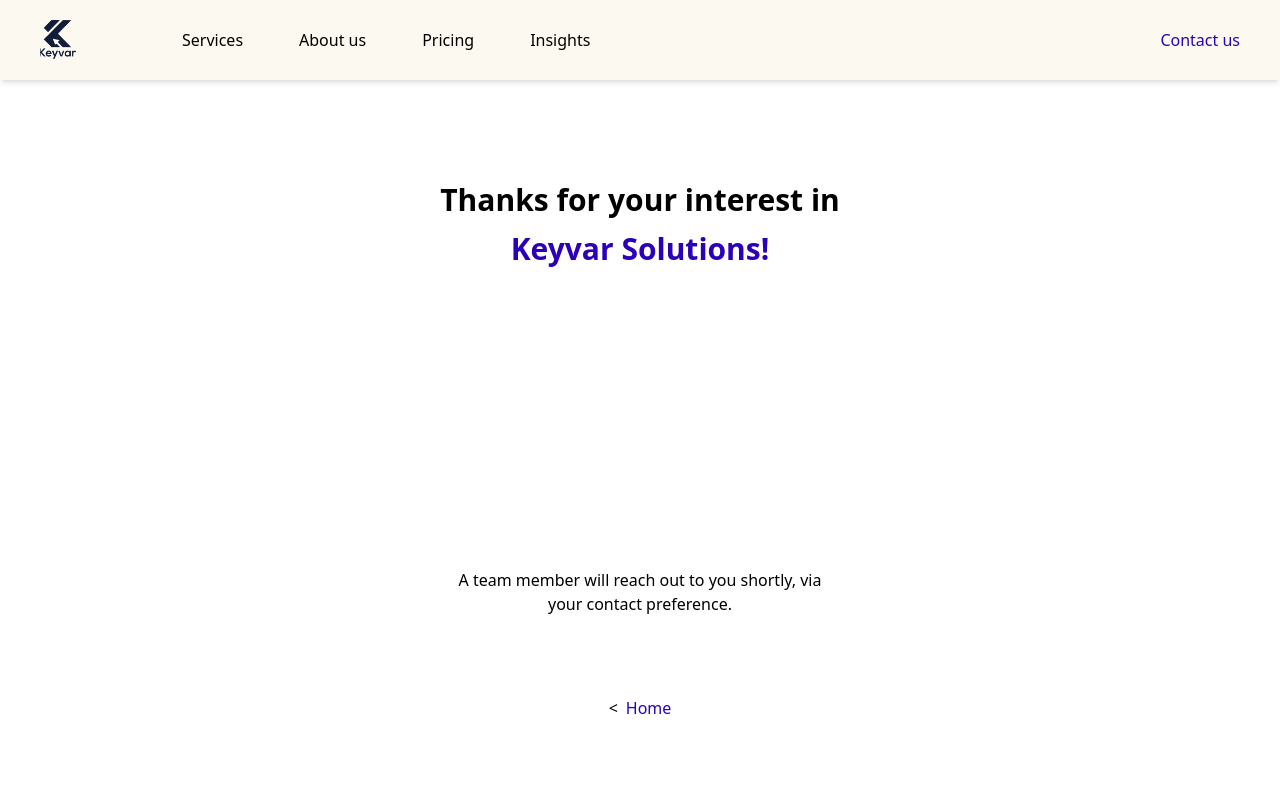
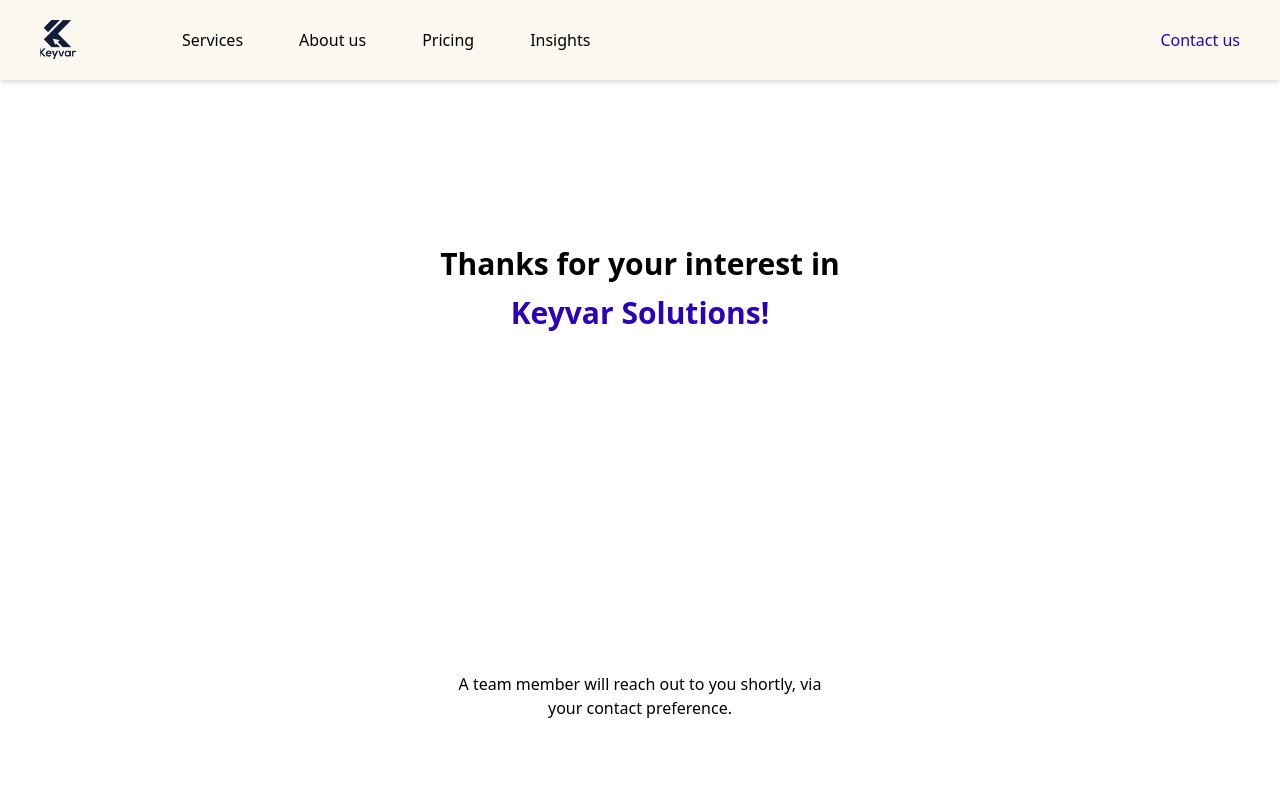
Before and after one commit to Perebonilado/keyvar-client, a Next.js app: page /leads/submission-success in a window 1280 px wide. Shown: the top 800 px of the page. Built offline with nearby package versions, Linux system fonts and the light colour scheme.

Commit message:
submission success fix

```diff
--- a/@modules/Leads/LeadSuccessContainer.tsx
+++ b/@modules/Leads/LeadSuccessContainer.tsx
@@ -5,10 +5,12 @@
 
 const LeadSuccessContainer: FC = () => {
   return (
+    <div className="max-sm:bg-[#FBF9F0]">
       <Container>
-      <section className="flex flex-col justify-between min-h-[80vh] gap-8 pt-24">
+        <section className="flex flex-col justify-between min-h-screen pb-14 gap-8 pt-40">
           <h1 className="w-full text-3xl font-semibold leading-relaxed mx-auto max-w-[400px] text-center">
-          Thanks for your interest in <span className="font-bold text-[#2C00B9]">Keyvar Solutions!</span>
+            Thanks for your interest in{" "}
+            <span className="font-bold text-[#2C00B9]">Keyvar Solutions!</span>
           </h1>
 
           <div className="w-full mx-auto max-w-[400px] justify-end text-center flex flex-col gap-6">
@@ -28,6 +30,7 @@
           </div>
         </section>
       </Container>
+    </div>
   );
 };
 
--- a/@shared/components/Navbar/index.tsx
+++ b/@shared/components/Navbar/index.tsx
@@ -10,19 +10,6 @@
 const Navbar: FC = () => {
   const linkKeys = ["services", "aboutUs", "pricing", "insights"] as const;
   const [isMobileNav, setIsMobileNav] = useState(false);
-  const [isNavBottomBorder, setIsNavBottomBorder] = useState(false);
-
-  const handleSetNavBottomBorder = () => {
-    // if()
-  };
-
-  useEffect(() => {
-    window.addEventListener("scroll", handleSetNavBottomBorder);
-
-    return () => {
-      window.removeEventListener("scroll", handleSetNavBottomBorder);
-    };
-  }, []);
 
   return (
     <>
```
Lines whose indentation alone changed are shown as unchanged.
